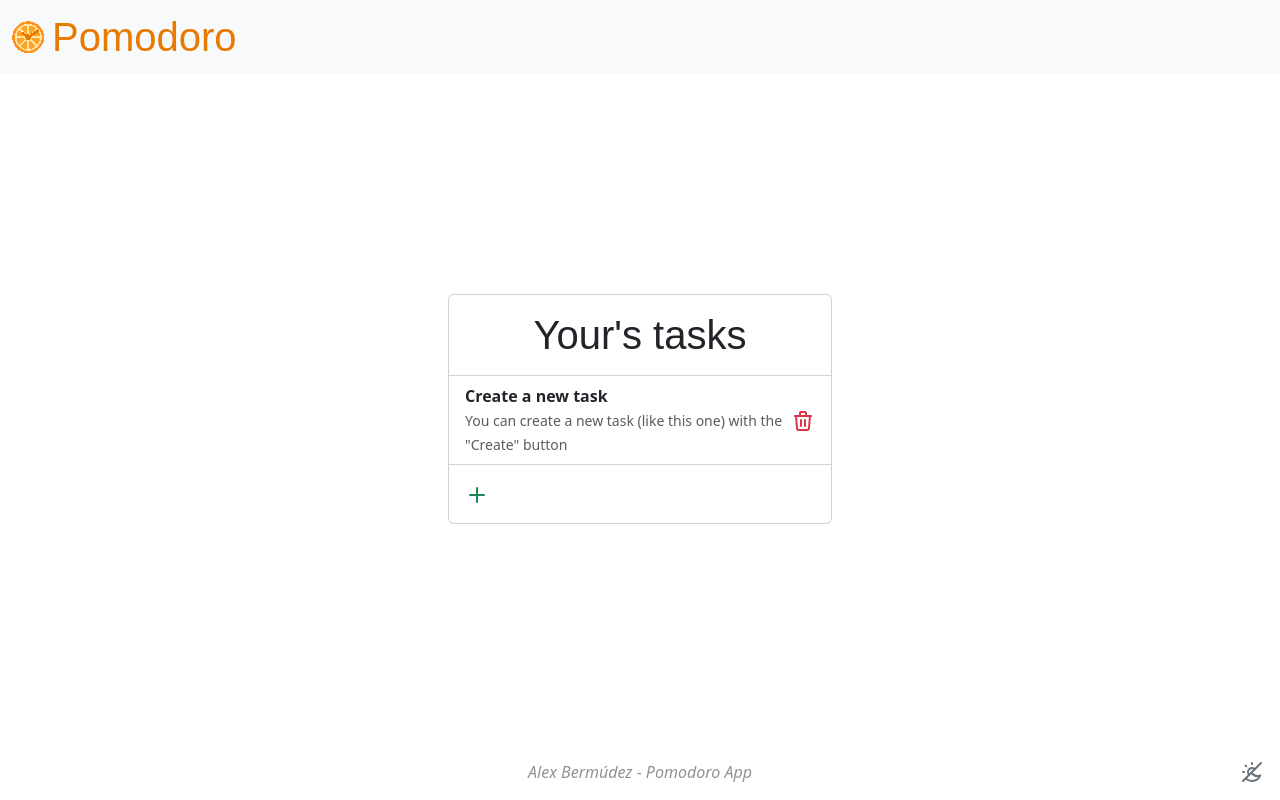
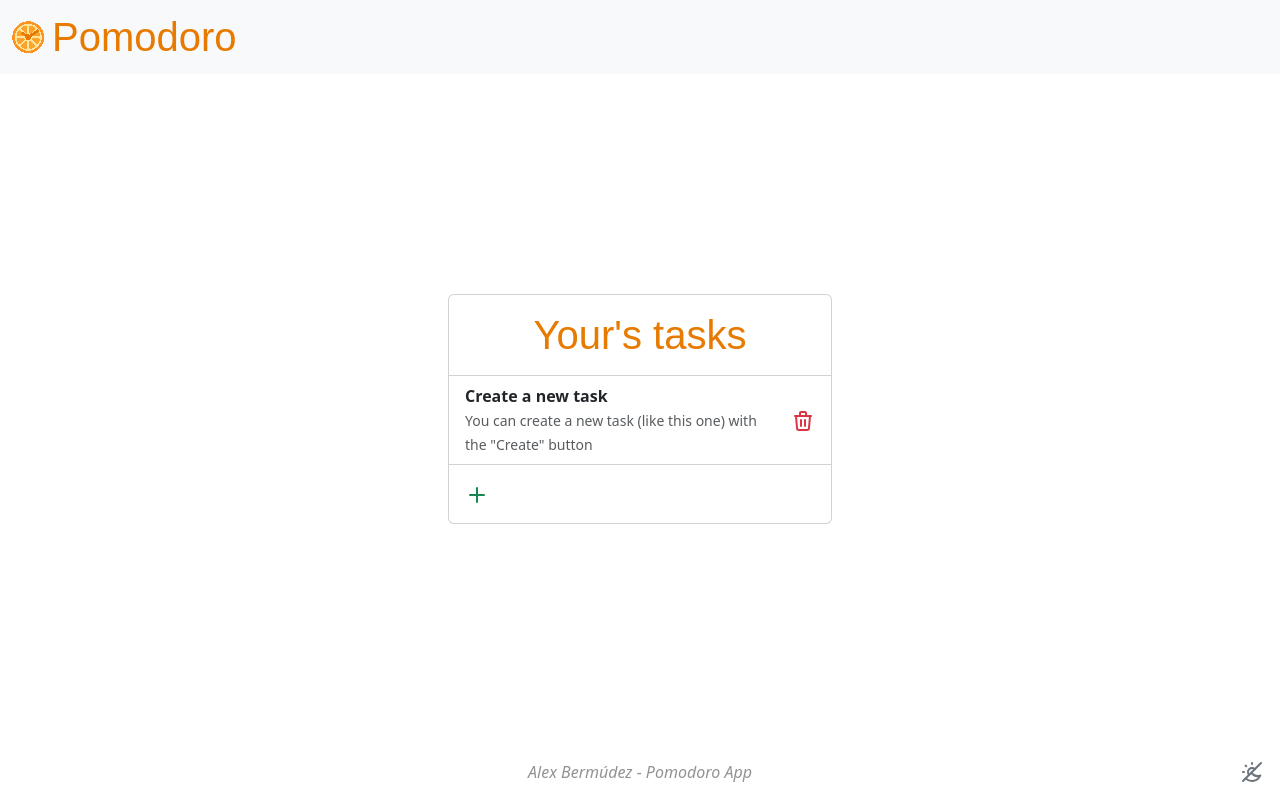
Before and after one commit to Alex-gb249/pomodoro-clock, a React (Vite) app: page / in a window 1280 px wide. Built offline with nearby package versions, Linux system fonts and the light colour scheme; a web font is replaced by a local one.

Commit message:
Update task manager styles

```diff
--- a/src/components/task-manager/TaskManager.tsx
+++ b/src/components/task-manager/TaskManager.tsx
@@ -6,6 +6,9 @@ import Check from '../../assets/Check'
 import Cancel from '../../assets/Cancel'
 import Plus from '../../assets/Plus'
 import Trash from '../../assets/Trash'
+import { ThemeContext } from '../../contexts/Theme'
+import { PomodoroContext } from '../../contexts/Pomodoro'
+import { getColorClass } from '../../utilities/ThemeUtils'
 
 export function TaskManager() {
   const {
@@ -21,6 +24,11 @@ export function TaskManager() {
     currentTask,
     setCurrentTask,
   } = useContext(TasksContext)
+
+  const { themeMode } = useContext(ThemeContext)
+  const { isBreak } = useContext(PomodoroContext)
+
+  const colorClass = getColorClass(themeMode, isBreak)
 
   const handleCreate = () => {
     setIsCreating(true)
@@ -71,30 +79,29 @@ export function TaskManager() {
   return (
     <div className='card' style={{ width: '24rem' }}>
       <div className='card-body d-flex justify-content-center'>
-        <h1>Your's tasks</h1>
+        <h1 className={colorClass}>Your's tasks</h1>
       </div>
       {tasks.length > 0 || isCreating ? (
         <ul className='list-group list-group-flush'>
           {tasks.map((task) => (
             <li
               key={task.getId()}
-              className={`list-group-item d-flex justify-content-between align-items-center ${task.getId() === currentTask?.getId() ? 'bg-secondary-subtle text-primary-emphasis' : ''}`}
+              className={`list-group-item d-flex justify-content-between align-items-center p-0 ${task.getId() === currentTask?.getId() ? 'bg-secondary-subtle text-primary-emphasis' : ''}`}
             >
-              <div className='me-2'>
-                <a
-                  className='card-text fw-bold clickable m-0'
-                  onClick={() => handleCurrentTask(task)}
-                >
-                  {task.getName()}
-                </a>
+              <a className='clickable w-100' onClick={() => handleCurrentTask(task)}>
+                <div className='me-2 ps-3 py-2'>
+                  <p className='card-text fw-bold m-0'>{task.getName()}</p>
                   {task.getDescription() && (
                     <p className='card-text'>
                       <small className='text-body-secondary'>{task.getDescription()}</small>
                     </p>
                   )}
                 </div>
+              </a>
               <a className='clickable text-danger' onClick={() => handleDelete(task.getId())}>
+                <div className='px-3 py-2'>
                   <Trash />
+                </div>
               </a>
             </li>
           ))}
```
Lines whose indentation alone changed are shown as unchanged.
